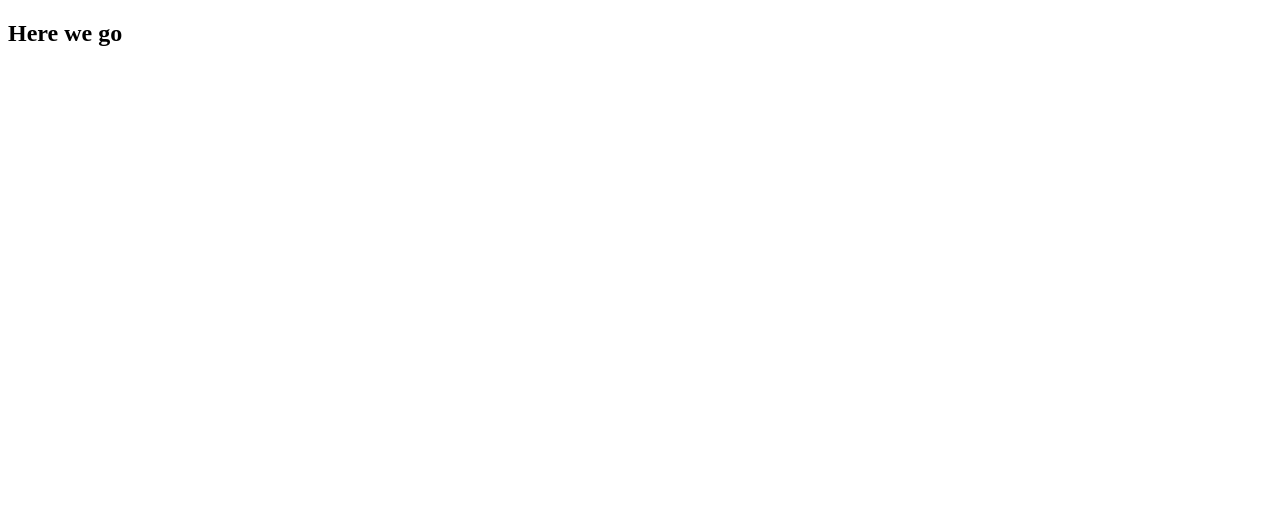
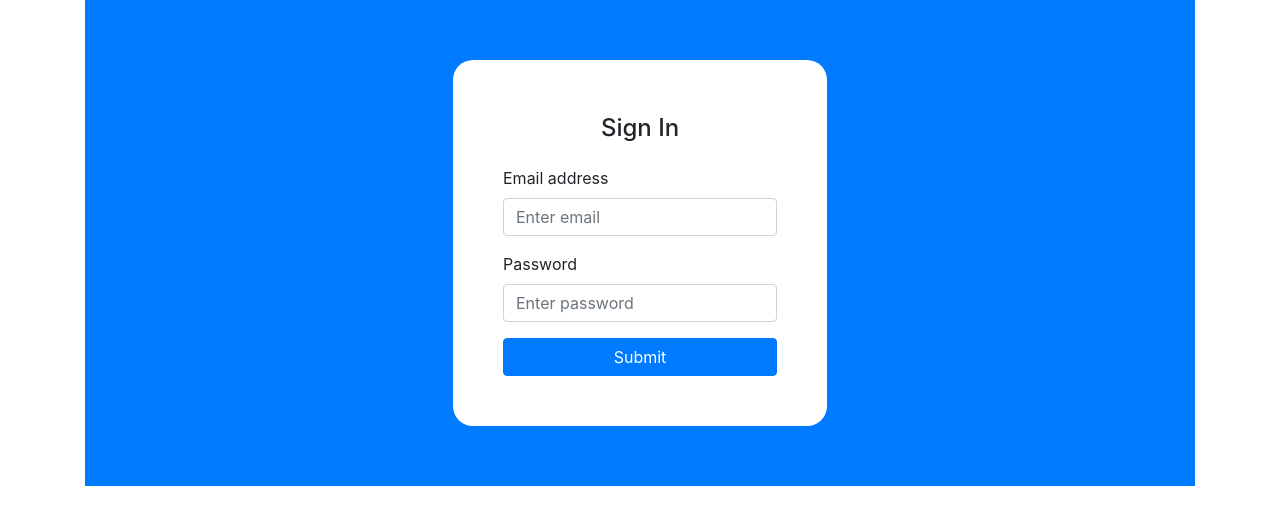
Before and after one commit to leo2d/market-share-chat, a React (Create React App) app in the folder web/: page / in a window 1280 px wide. Shown: the top 524 px of the page. Built offline with nearby package versions, Linux system fonts and the light colour scheme; the HTML template or start-up script is replaced by a standard one.

Commit message:
create login form

```diff
--- a/web/package.json
+++ b/web/package.json
@@ -12,9 +12,12 @@
     "@testing-library/jest-dom": "^4.2.4",
     "@testing-library/react": "^9.3.2",
     "@testing-library/user-event": "^7.1.2",
+    "bootstrap": "^4.4.1",
     "react": "^16.13.1",
+    "react-bootstrap": "^1.0.0-beta.17",
     "react-dom": "^16.13.1",
-    "react-scripts": "3.4.1"
+    "react-scripts": "3.4.1",
+    "styled-components": "^5.0.1"
   },
   "devDependencies": {
     "eslint": "^6.8.0",
--- a/web/src/App.js
+++ b/web/src/App.js
@@ -1,11 +1,14 @@
 import React from 'react';
+import 'bootstrap/dist/css/bootstrap.min.css';
 
-function App() {
+import Login from './Pages/Login';
+
+const App = () => {
   return (
-    <div>
-      <h2>Here we go</h2>
-    </div>
+    <>
+      <Login />
+    </>
   );
-}
+};
 
 export default App;
--- /dev/null
+++ b/web/src/Pages/Login/index.js
@@ -0,0 +1,52 @@
+import React from 'react';
+import {
+  Container,
+  FormGroup,
+  FormControl,
+  FormLabel,
+  Button,
+  Form,
+  ModalTitle,
+} from 'react-bootstrap';
+import { FormContainer, LoginContainer, TitleContainer } from './styles';
+
+const Login = () => {
+  return (
+    <Container>
+      <LoginContainer>
+        <FormContainer>
+          <Form>
+            <TitleContainer>
+              <ModalTitle>Sign In</ModalTitle>
+            </TitleContainer>
+
+            <FormGroup>
+              <FormLabel>Email address</FormLabel>
+              <FormControl required type="email" placeholder="Enter email" />
+            </FormGroup>
+
+            <FormGroup>
+              <FormLabel>Password</FormLabel>
+              <FormControl
+                required
+                type="password"
+                placeholder="Enter password"
+              />
+            </FormGroup>
+
+            <Button
+              type="submit"
+              variant={'primary'}
+              onSubmit={() => {}}
+              className="btn-block"
+            >
+              Submit
+            </Button>
+          </Form>
+        </FormContainer>
+      </LoginContainer>
+    </Container>
+  );
+};
+
+export default Login;
--- /dev/null
+++ b/web/src/Pages/Login/styles.js
@@ -0,0 +1,21 @@
+import styled from 'styled-components';
+
+export const FormContainer = styled.div`
+  background-color: #fff;
+  border-radius: 20px;
+  padding: 50px;
+`;
+
+export const TitleContainer = styled.div`
+  display: flex;
+  justify-content: center;
+  padding-bottom: 20px;
+`;
+
+export const LoginContainer = styled.div`
+  display: flex;
+  justify-content: center;
+  padding: 60px;
+
+  background-color: #007bff;
+`;
```
Also changed, not shown: 1 other file (tests, documents, lock files or other folders).
